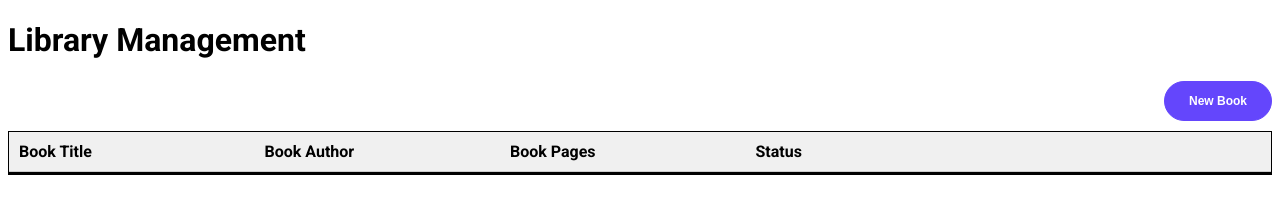
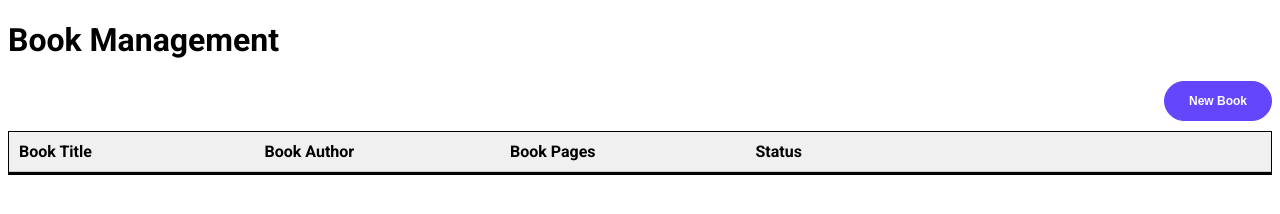
Before and after one commit to NebiyuCS50/Library, a plain HTML site: page index.html in a window 1280 px wide. Drawn offline with Linux system fonts and the light colour scheme.

Commit message:
edit text

```diff
--- a/index.html
+++ b/index.html
@@ -7,7 +7,7 @@
     <title>Library</title>
   </head>
   <body>
-    <h1>Library Management</h1>
+    <h1>Book Management</h1>
     <button class="btn">New Book</button>
     <div class="table">
       <div class="table-header">
```
